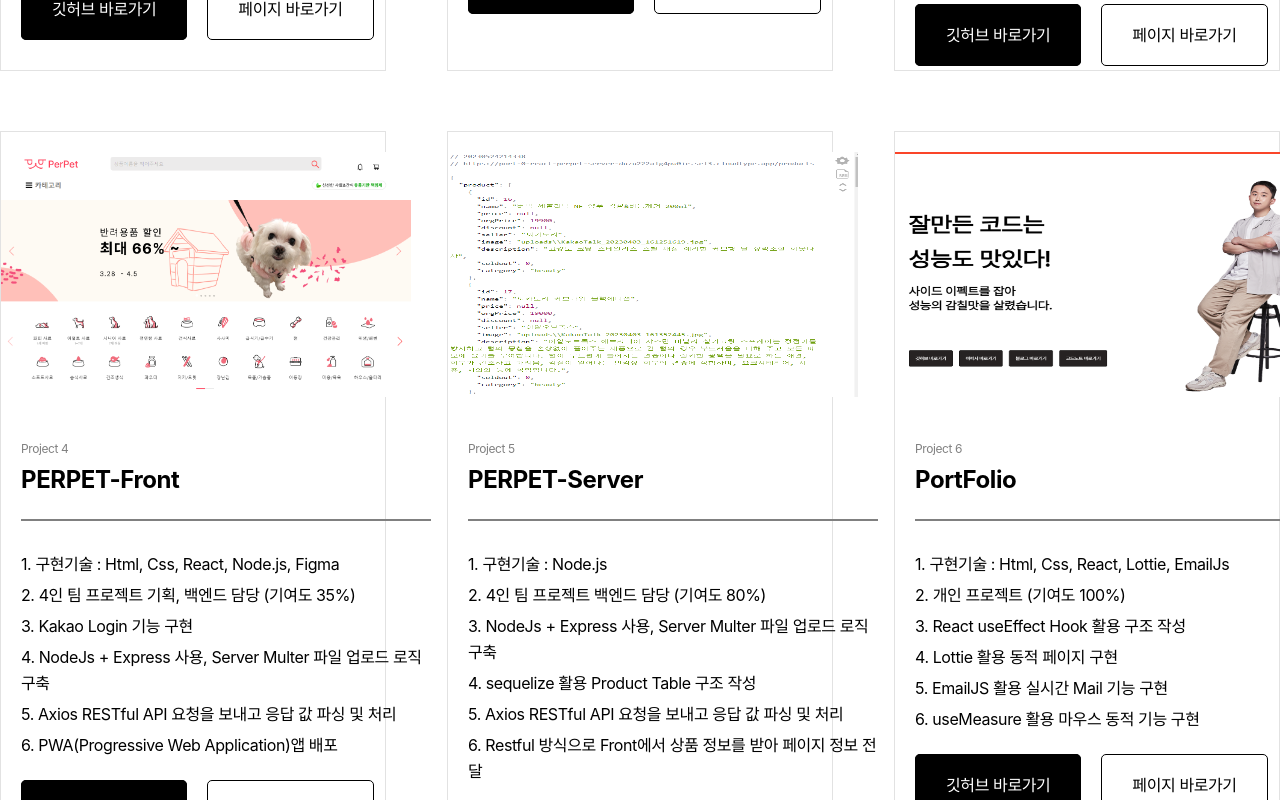
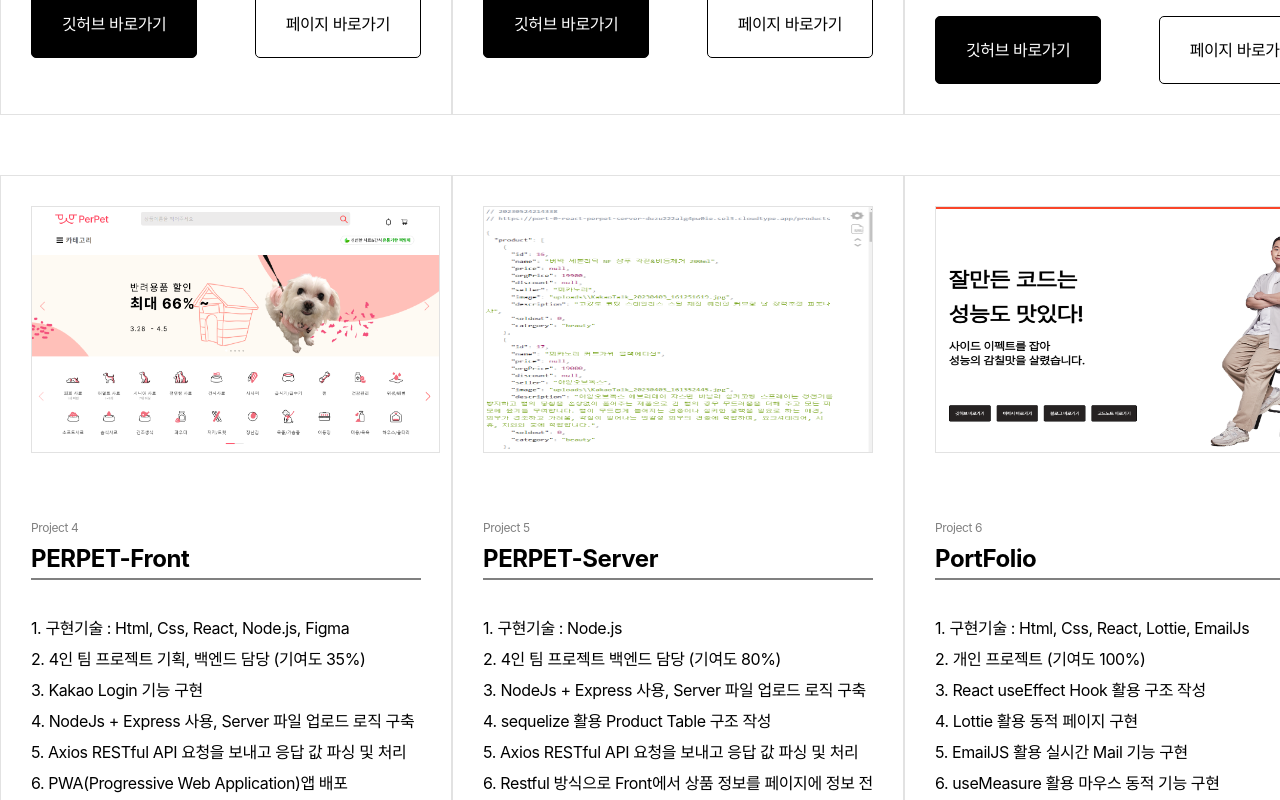
Before and after one commit to parkcheonju/parcheonju_portfolio, a React (Create React App) app: page / in a window 1280 px wide. Shown: the part 4000-4800 px from the top of the page. Built offline with nearby package versions, Linux system fonts and the light colour scheme; a web font is replaced by a local one.

Commit message:
Section3 project card css modify commit

```diff
--- a/src/components/Sections/Section3.js
+++ b/src/components/Sections/Section3.js
@@ -15,7 +15,7 @@ export default function Section3() {
       description3: "3. JQury를 이용하여 게시판 탭 이동 기능 구현",
       description4: "4. bx slider 활용하여 캐로셀 기능 구현",
       description5: "5. 구글 애널리틱스적용하여 방문자의 데이터 웹 로그 분석",
-      description6: "6. 공공데이터포털api를 활용하여 기상정보 및 대기환경 정보 파싱",
+      description6: "6. 공공데이터포털api 활용, 기상정보 및 대기환경 정보 파싱",
       githubLink: "https://github.com/parkcheonju/project",
       pageLink: "https://parkcheonju.github.io/project/",
     },
@@ -41,7 +41,7 @@ export default function Section3() {
       description1: "1. 구현기술 : Html, Css, Vue.js, Node.js",
       description2: "2. 개인 프로젝트 (기여도 100%)",
       description3: "3. Vue.js 제공 문법 사용 (v-if, v-for 등)",
-      description4: "4. NodeJs + Express 사용, Server Multer 파일 업로드 로직 구축",
+      description4: "4. NodeJs + Express 사용, Server 파일 업로드 로직 구축",
       description5: "5. Axios RESTful API 요청을 보내고 응답 값 파싱 및 처리",
       description6: "6. Mitt 라이브러리 사용, 다른 컴포넌트로 데이터 전송 로직 작성",
       githubLink: "https://github.com/parkcheonju/vue_sns_project",
@@ -58,7 +58,7 @@ export default function Section3() {
       description1: "1. 구현기술 : Html, Css, React, Node.js, Figma",
       description2: "2. 4인 팀 프로젝트 기획, 백엔드 담당 (기여도 35%)",
       description3: "3. Kakao Login 기능 구현",
-      description4: "4. NodeJs + Express 사용, Server Multer 파일 업로드 로직 구축",
+      description4: "4. NodeJs + Express 사용, Server 파일 업로드 로직 구축",
       description5: "5. Axios RESTful API 요청을 보내고 응답 값 파싱 및 처리",
       description6: "6. PWA(Progressive Web Application)앱 배포",
       githubLink: "https://github.com/parkcheonju/react_perpet-front",
@@ -71,10 +71,10 @@ export default function Section3() {
       imageSrc: "/images/perpet-server.png",
       description1: "1. 구현기술 : Node.js",
       description2: "2. 4인 팀 프로젝트 백엔드 담당 (기여도 80%)",
-      description3: "3. NodeJs + Express 사용, Server Multer 파일 업로드 로직 구축",
+      description3: "3. NodeJs + Express 사용, Server 파일 업로드 로직 구축",
       description4: "4. sequelize 활용 Product Table 구조 작성",
       description5: "5. Axios RESTful API 요청을 보내고 응답 값 파싱 및 처리",
-      description6: "6. Restful 방식으로 Front에서 상품 정보를 받아 페이지 정보 전달",
+      description6: "6. Restful 방식으로 Front에서 상품 정보를 페이지에 정보 전달",
       githubLink: "https://github.com/parkcheonju/react_perpet-server/tree/main",
       pageLink: "https://port-0-react-perpet-server-duzu222alg4pw0ie.sel3.cloudtype.app/products",
     },
@@ -120,7 +120,7 @@ export default function Section3() {
                     <span>Project {project.id}</span>
                     <h2>{project.projectName}</h2>
                     <ul className="Section3_bottom-ul2">
-                      <li className="Section3_bottom-li2 mt-30">{project.description1}</li>
+                      <li className="Section3_bottom-li2 pd-30">{project.description1}</li>
                       <li className="Section3_bottom-li2">{project.description2}</li>
                       <li className="Section3_bottom-li2">{project.description3}</li>
                       <li className="Section3_bottom-li2">{project.description4}</li>
@@ -157,7 +157,7 @@ export default function Section3() {
                       <span>Project {project.id}</span>
                       <h2>{project.projectName}</h2>
                       <ul className="Section3_bottom-ul2">
-                        <li className="Section3_bottom-li2 mt-30">{project.description1}</li>
+                        <li className="Section3_bottom-li2 pd-30">{project.description1}</li>
                         <li className="Section3_bottom-li2">{project.description2}</li>
                         <li className="Section3_bottom-li2">{project.description3}</li>
                         <li className="Section3_bottom-li2">{project.description4}</li>
--- a/src/components/css/Section3.css
+++ b/src/components/css/Section3.css
@@ -34,25 +34,27 @@
   padding: 30px 0;
 }
 .Section3_container-flex2 {
-  width: 30%;
-  height: 740px;
+  width: 450px;
   display: flex;
   flex-direction: column;
   border: 1px solid rgba(128, 128, 128, 0.227);
 }
 .Section3_project {
-  position: relative;
   overflow: hidden;
-  width: 410px;
-  padding-top: 20px;
+  padding: 30px;
   margin: 0 auto;
 }
 
 /*===========Section3_project-top===========*/
+.Section3_project-top{
+  display: flex;
+  justify-content: space-around;
+}
 
 .Section3_project-top img {
   width: 410px;
   height: 245px;
+  border: 1px solid rgba(128, 128, 128, 0.227);
 }
 .Section3_top-text {
   padding: 1.25rem 1.5rem;
@@ -110,11 +112,14 @@
 
 
 .Section3_bottom-btn2{
-  margin-top: 40px;
+  padding-top: 40px;
   display: flex;
+  justify-content: space-between;
 }
 
+
 .Section3_left-btn a {
+  display: block;
   padding: 20px 30px;
   background-color: black;
   color: white;
@@ -135,6 +140,7 @@
 }
 
 .Section3_left-btn2 a {
+  display: block;
   padding: 20px 30px;
   background-color: white;
   color: black;
@@ -150,7 +156,7 @@
 }
 
 .Section3_bottom-dsc{
-  margin: 30px 0 0 20px;
+  padding: 30px;
 }
 .Section3_bottom-dsc span{
   color: gray;
@@ -158,13 +164,11 @@
 }
 
 .Section3_bottom-ul2{
-  width: 410px;
-  margin: 20px 0;
   border-top: 2px solid gray;
 }
 .Section3_bottom-li2{
   margin-top: 5px;
 }
-.mt-30{
-  margin-top: 30px;
+.pd-30{
+  padding-top: 30px;
 }
```
